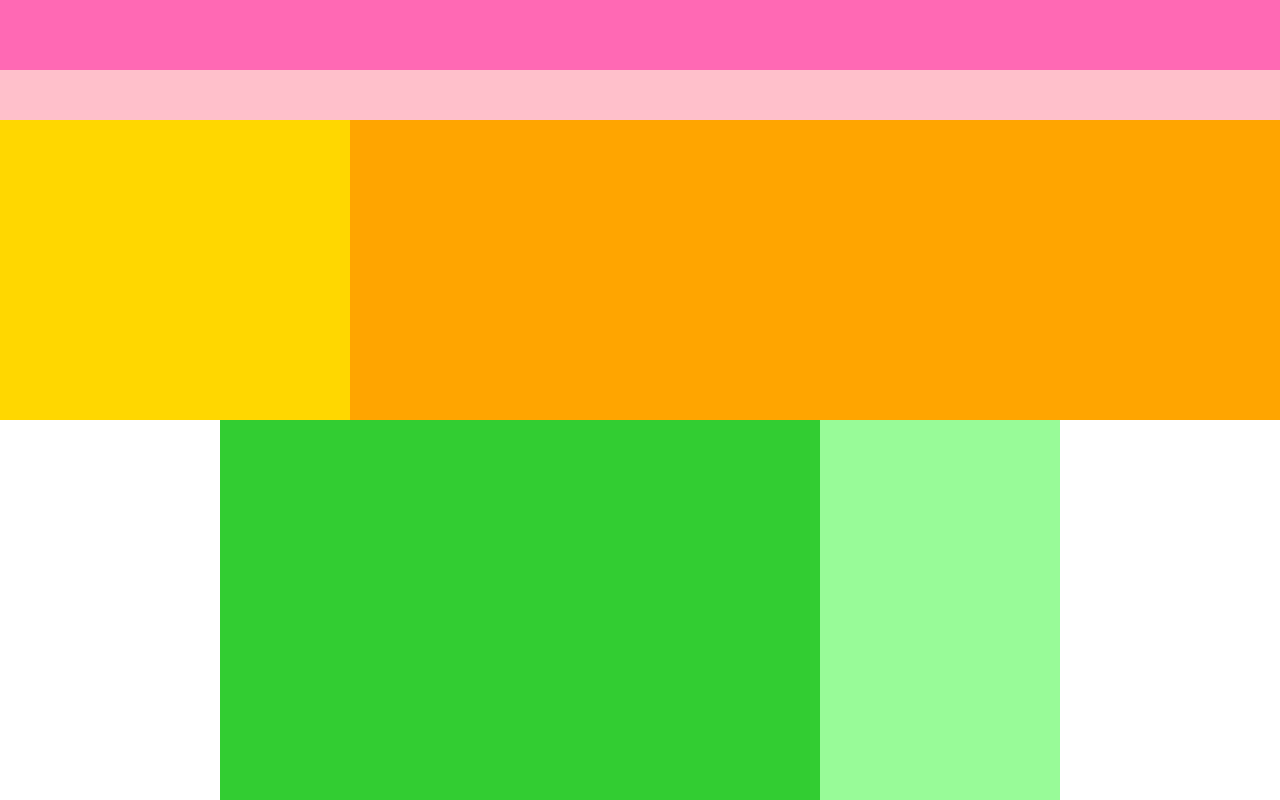
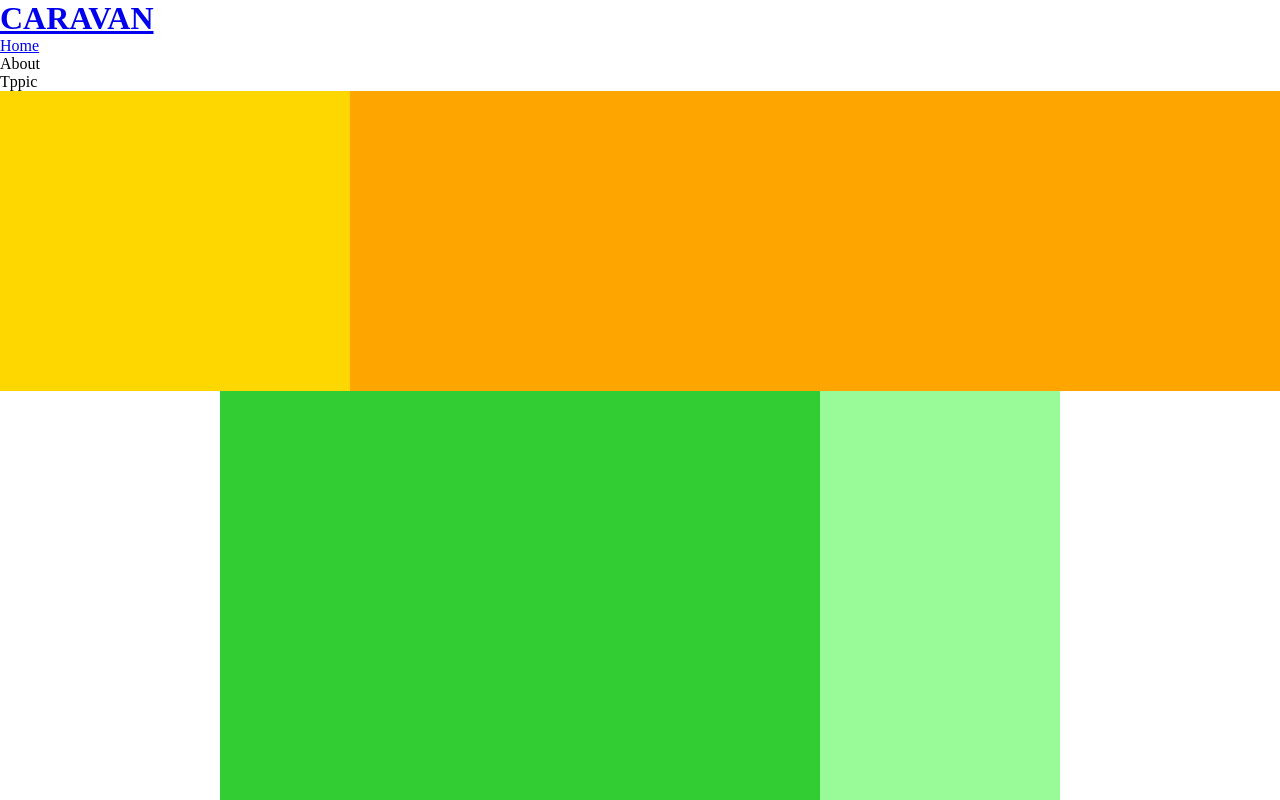
Before and after one commit to asseysanzen/caravan, a plain HTML site: page index.html in a window 1280 px wide. Shown: the top 800 px of the page. Drawn offline with Linux system fonts and the light colour scheme.

Commit message:
[練習] 2-5

```diff
--- a/index.html
+++ b/index.html
@@ -6,10 +6,20 @@
   <title>CARAVAN</title>
 </head>
 <body>
-	<div class="header">
-		<div class="header-top"></div>
-		<div class="header-bottom"></div>
-	</div>
+	<header>
+		<h1 class="headline">
+			<a href="index.html">CARAVAN</a>
+		</h1>
+	</header>
+	<nav>
+		<ul class="nav-list">
+		 <li class="nav-list-item">
+		 	<a href="index.html">Home</a>
+		 </li>
+		 <li class="nav-list-item">About</li>
+		 <li class="nav-list-item">Tppic</li>
+		 </ul>
+	</nav>
 	<div class="main-visual">
 		<div class="main-visual-content"></div>
 	</div>
@@ -17,6 +27,8 @@
 		<div class="blog"></div>
 		<div class="sidebar"></div>
 	</div>
-	<div class="footer"></div>
+	<footer>
+		<p class="footer-text">© ALL rights reserved by Infratop.inc</p>
+	</footer>
 </body>
 </html>
```
